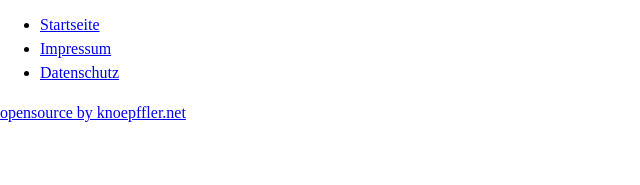
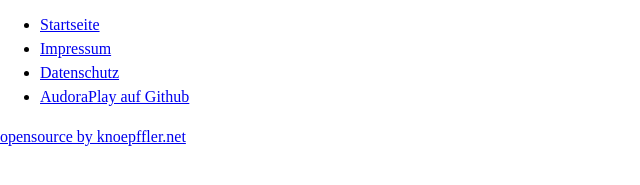
Before and after one commit to knoepffler/AudoraPlay, a plain HTML site: page public/datenschutz.html in a window 1280 px wide. Shown: the part 87-272 px from the top of the page, without its empty margins (0-640 px from the left). Drawn offline with Linux system fonts and the light colour scheme.

Commit message:
upd github link

```diff
--- a/public/datenschutz.html
+++ b/public/datenschutz.html
@@ -27,6 +27,7 @@
                 <li><a href="index.html">Startseite</a></li>
                 <li><a href="impressum.html">Impressum</a></li>
                 <li><a href="datenschutz.html">Datenschutz</a></li>
+                <li><a href="https://github.com/knoepffler/AudoraPlay"</a>AudoraPlay auf Github</li>
             </ul>
             <p><a href="https://www.knoepffler.net">opensource by knoepffler.net</a></p>
         </footer>
```
Also changed, not shown: public/impressum.html (+1 -0 lines), public/index.html (+1 -0 lines), public/player.html (+1 -0 lines).
